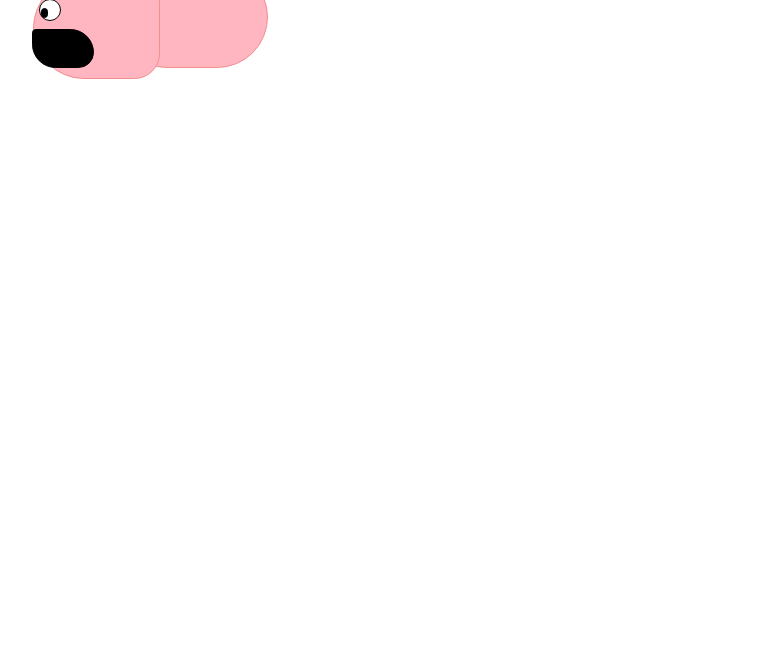
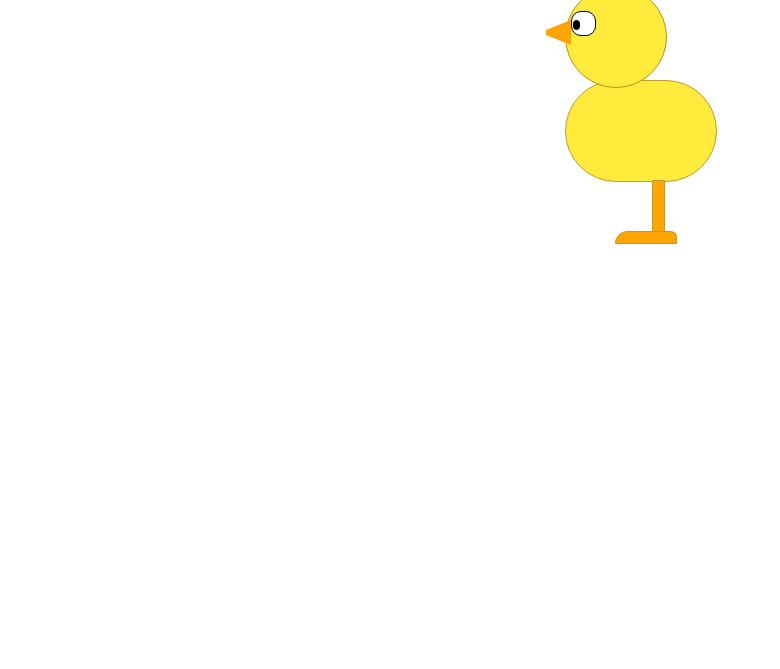
Before and after one commit to ChadPerdue77/WebFundamentals, a plain HTML site: page CSS Basics/0.06_css_creature.html in a window 1280 px wide. Shown: the part 131-800 px from the top of the page, without its empty margins (25-805 px from the left). Drawn offline with Linux system fonts and the light colour scheme.

Commit message:
creature finished

```diff
--- a/CSS Basics/0.06_css_creature.css
+++ b/CSS Basics/0.06_css_creature.css
@@ -1,22 +1,32 @@
-.wrapper{
-	margin: 50px 500px 500px 50px;
+.creature {
+	margin: 0 auto;
+	width: 100px;
+	padding: 100px;
+	top:0px;
+	left: 0px;
 }
-.body{
-	width:125px;
+h1{
+	margin-bottom: -100px;
+	font-size: 400%;
+}
+.head{
+    width: 100px;
     height: 100px;
-	border: solid 1.5px #f28e8e;
-	background-color: lightpink;
-	border-radius: 200px 100px 100px 200px;
+    border: solid 1.5px #b79022;
+    background-color: #FFEB3B;
+    border-radius: 100px 100px 100px 100px;
+    z-index: 1;
+
 }
 .eye{
-	width: 20px;
-	height: 20px;
+	width: 23px;
+	height: 23px;
 	border: solid 1px black;
-	border-radius: 100px;
+	border-radius: 10px;
 	z-index: 1;
 	position: relative;
 	left: 5px;
-	top: 21px;
+	top: 24px;
 	background-color: white;
 }
 .innereye{
@@ -31,25 +41,45 @@
 	background-color: black;
 }
 .mouth{
-	width: 60px;
-	height: 37px;
-	border: solid 1px black;
-	border-radius: 14px 87px 57px 87px;
-	margin: 16px;
+  width: 2px;
+  height: 5px;
+  border-top: 10px solid transparent;
+  border-bottom: 10px solid transparent;
+  border-right: 25px solid orange;
   position: relative;
-	top: 13px;
-	left: -18px;
-	background-color: black;
+  top: 8px;
+  left: -22px;
 }
-.body2{
+.body{
   width: 150px;
   height: 100px;
   z-index: -1;
-	border: solid 1.5px #f28e8e;
+  border: solid 1.5px #bf9b2d;
   border-radius: 200px 200px 200px 200px;
   position: relative;
-	top: -105px;
-	left: 82px;
-	background-color: lightpink;
-	border
+  top: -8px;
+  left: 0px;
+  background-color: #FFEB3B;
 }
+.legs{
+  width: 11px;
+  height: 57px;
+  z-index: -2;
+  border: solid 1.5px #bf9b2d;
+  border-radius: 1px 1px 1px 1px;
+  position: relative;
+  top: 99px;
+  left: 86px;
+  background-color: orange;
+}
+.feet{
+  width: 60px;
+  height: 11px;
+  z-index: -2;
+  border: solid 1.5px #bf9b2d;
+  border-radius: 28px 14px 1px 1px;
+  position: relative;
+  top: 50px;
+  left: -38px;
+  background-color: orange;
+}
--- a/CSS Basics/0.06_css_creature.html
+++ b/CSS Basics/0.06_css_creature.html
@@ -1,19 +1,25 @@
 <!DOCTYPE html>
 <html>
 <head>
-	<title>Creature</title>
+	<title>El Chicko</title>
 	<link rel="stylesheet" type="text/css" href="0.06_css_creature.css">
 </head>
 <body>
-  <div class="wrapper">
-	  <h1>CSS Creature</h1>
-      <div class="body">
-      	<div class="eye">
-          <div class="innereye"></div>
-        </div>
-      	<div class="mouth"> </div>
-        <div class="body2"> </div>
+  <center><h1>El Chicko</h1></center>
+  <div class="creature">
+    <div class="head">
+      <div class="eye">
+        <div class="innereye"></div>
       </div>
+      <div class="mouth">
+        <div class="tongue"> </div>
+      </div>
+    </div>
+    <div class="body">
+      <div class="legs">
+        <div class="feet"> </div>
+      </div>
+    </div>
   </div>
 </body>
 </html>
--- a/JavaScript_Basics/0.07_loops.js
+++ b/JavaScript_Basics/0.07_loops.js
@@ -4,7 +4,7 @@
 
 
 //startingpoint//condition//operation
-for(var i = 1; i < 101;i++){
+for(var i = 1; i < 11;i++){
 	console.log(i);
 }
 
```
Lines whose indentation alone changed are shown as unchanged.
